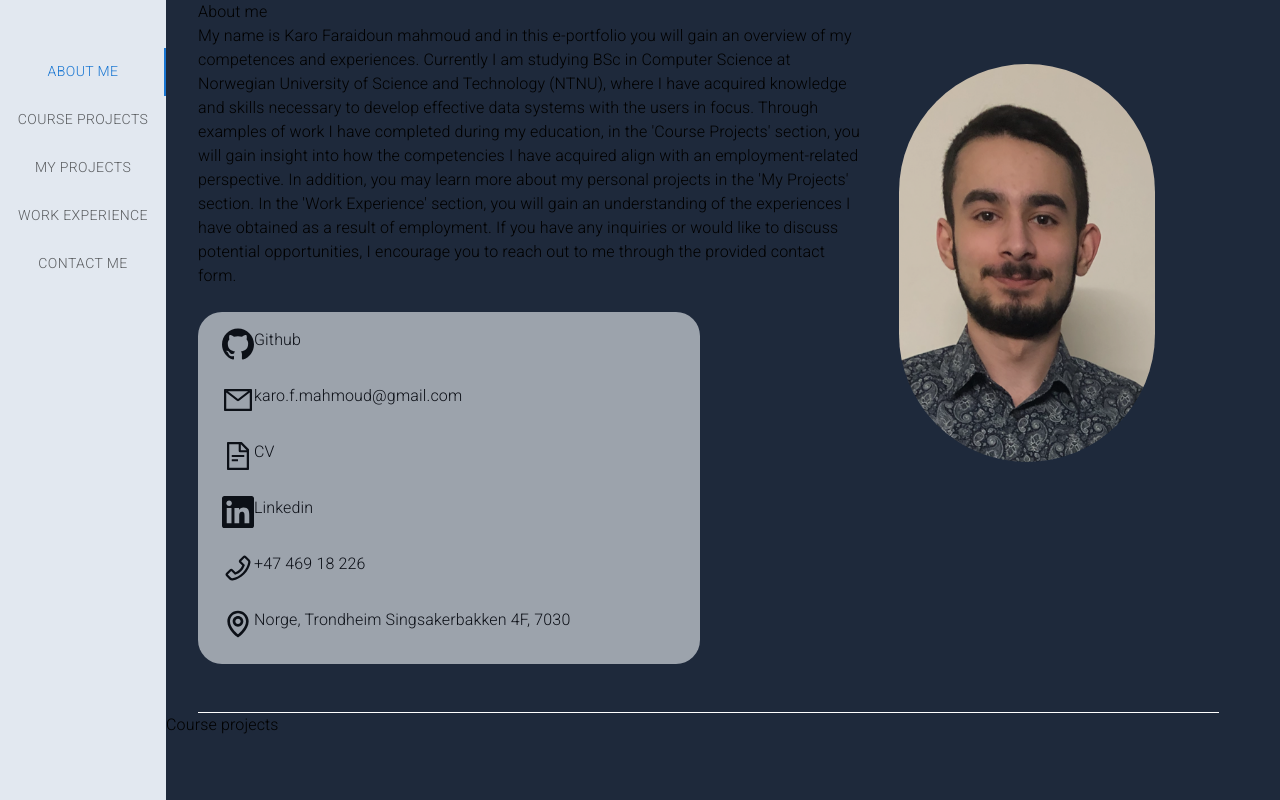
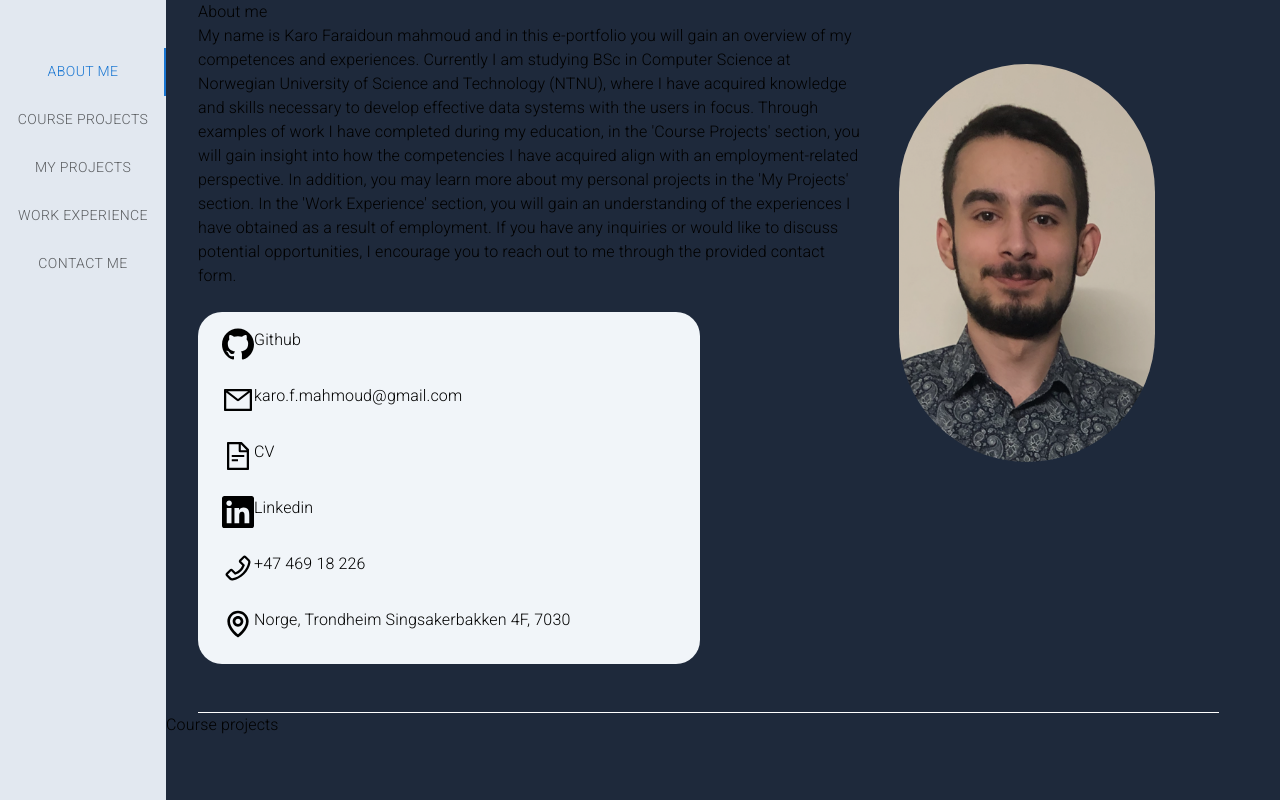
Before and after one commit to karofmah/my-eportfolio, a Next.js app: page / in a window 1280 px wide. Shown: the top 800 px of the page. Built offline with nearby package versions, Linux system fonts and the light colour scheme.

Commit message:
Changed style in about section

```diff
--- a/app/components/About.tsx
+++ b/app/components/About.tsx
@@ -57,14 +57,14 @@ export default function About(props:any){
         <Typography className="text-xs lg:text-md md:text-sm sm:text-sm xs:text-xs xl:text-md 2xl:text-lg ">{props.description}</Typography>
         </div>
 
-        <div className="bg-slate-100 text-black rounded-3xl opacity-60 w-3/4">
+        <div className="bg-slate-100 text-black rounded-3xl w-3/4">
         <ul className="flex flex-col lg:mt-4 mt-10">
 
   {listItems.map((item, index) => (
       <li key={index} className='mb-6 ml-6 ' >
         <a href={item.link} className="flex">
         {item.icon}
-          <Typography className='mt-1 ml-2 hvr-underline-from-left text-xs break-all'>{item.text}</Typography>
+          <Typography className='mt-1 ml-2 hvr-underline-from left text-xs break-all'>{item.text}</Typography>
         </a>
       </li>
     ))}
```
